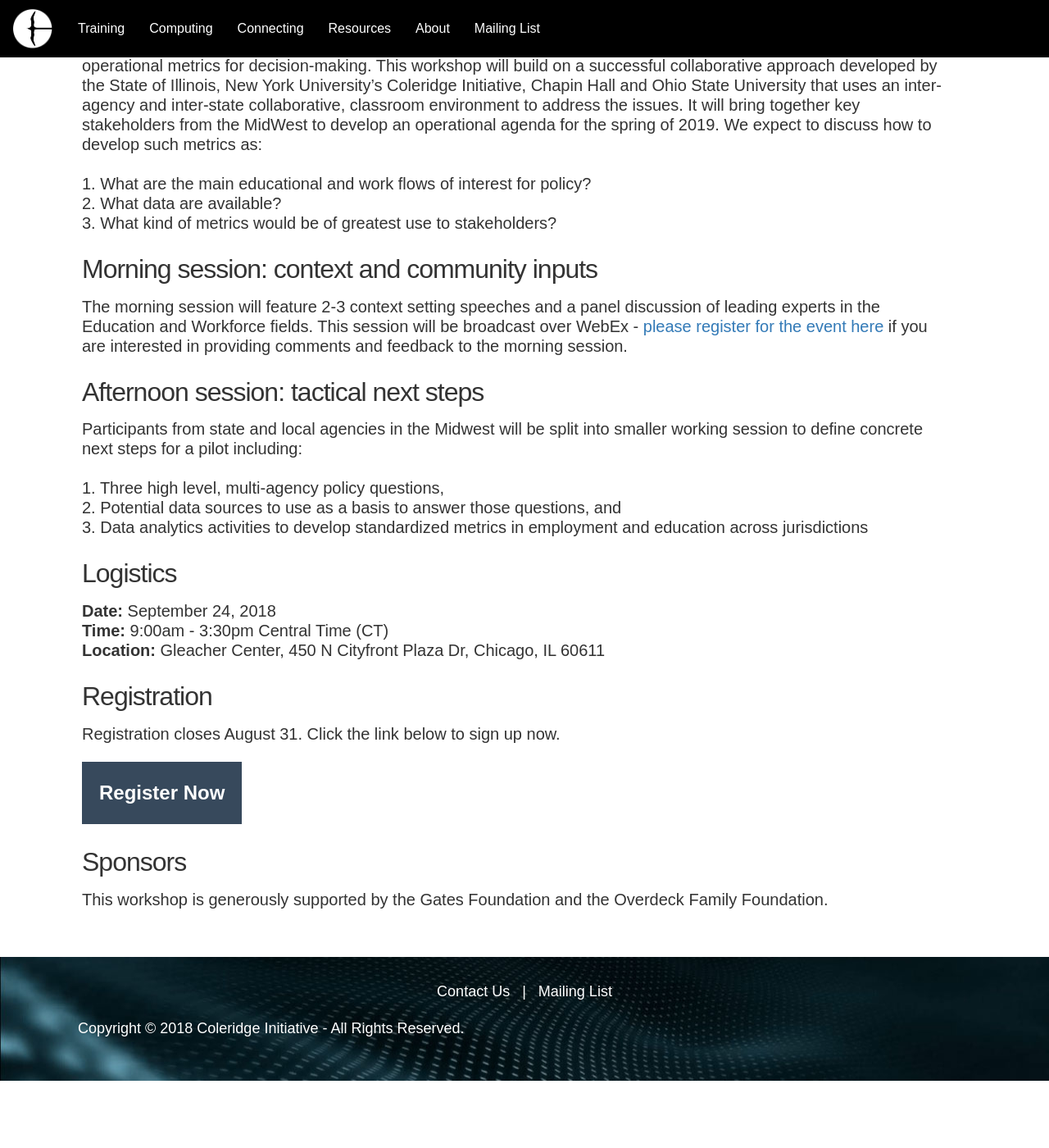
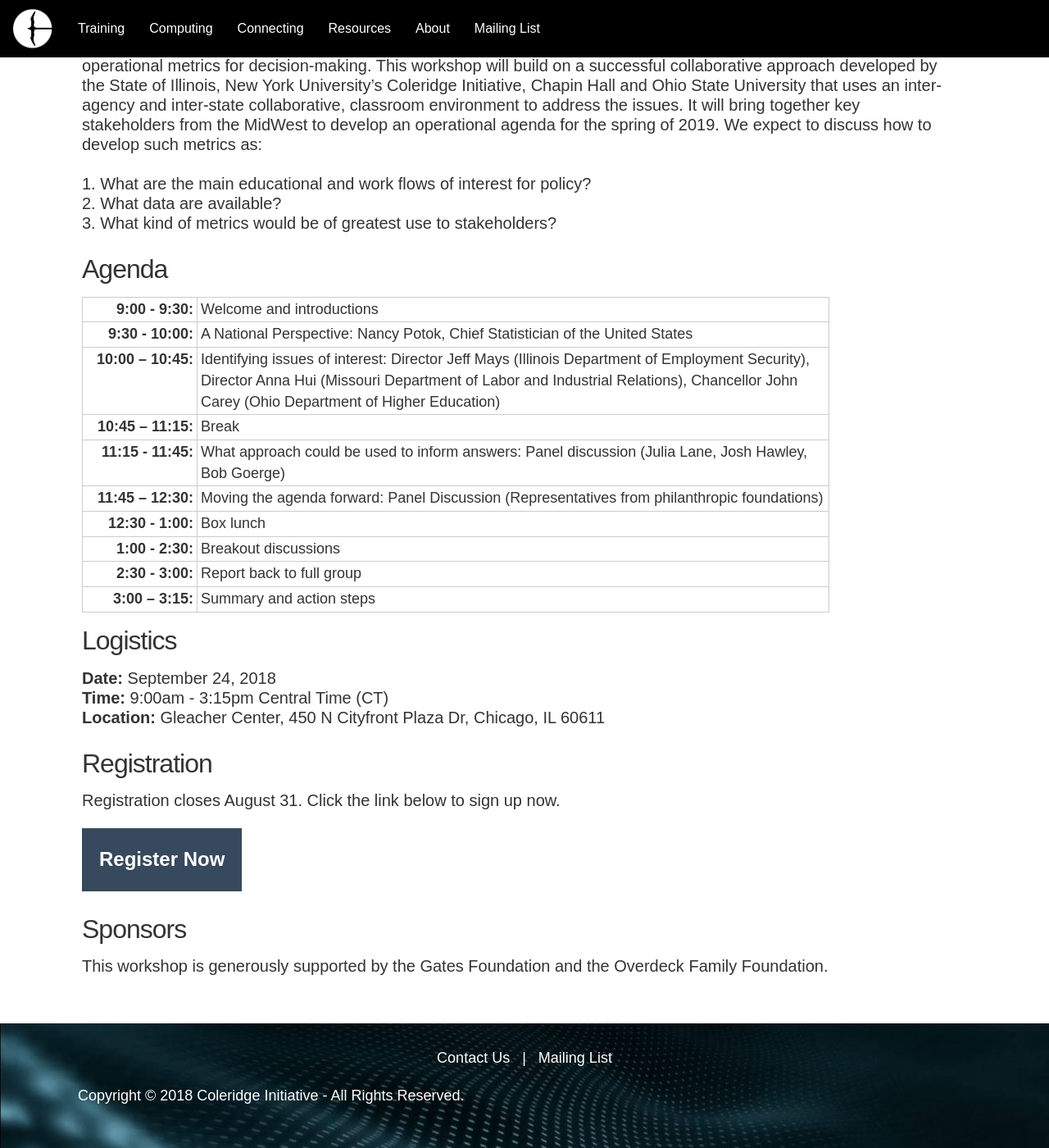
Before and after one commit to NYU-CI/coleridge, a Jekyll site: the page built from pages/workshop.html, in a window 1280 px wide and 1400 px high, scrolled down 698 px. Shown: the whole window at 82% size. Built offline with Jekyll 4.4.1, drawn with Linux system fonts in a browser that asks for light colours; nearby versions of some CDN libraries; before the commit the page ends 2016 px from its top, so only the background shows below that.

Commit message:
Add agenda

```diff
--- a/assets/css/mobilefirst.css
+++ b/assets/css/mobilefirst.css
@@ -1841,3 +1841,20 @@
 }
 /* End Competition Page */
 /*************************************/
+.agenda {
+  font-size: 18px;
+  margin-left: 30px;
+  width: 80%;
+  border: 1px solid #CCCCCC;
+}
+
+.agenda td {
+  padding: 2px 4px 2px 4px;
+  min-width: 140px;
+  vertical-align: top;
+  border: 1px solid #CCCCCC;
+}
+
+.agenda td:nth-child(1) {
+  text-align: right;
+}
--- a/pages/workshop.html
+++ b/pages/workshop.html
@@ -31,26 +31,58 @@
           2. What data are available?<br>
           3. What kind of metrics would be of greatest use to stakeholders?<br>
       </p>
-
     </div>
 
+    <!-- WebEx: "https://nyu.webex.com/nyu/onstage/g.php?MTID=e6e71e68a06a26c6c4d7d2a507322175b"  -->
+
+
     <div class="col-sm-12">
-      <p class="curriculum-title">Morning session: context and community inputs</p>
+      <p class="curriculum-title">Agenda</p>
     </div>
     <div class="col-sm-12">
-      <p class="curriculum-description">The morning session will feature 2-3 context setting speeches and a panel discussion of leading experts in the Education and Workforce fields. This session will be broadcast over WebEx - <a href="https://nyu.webex.com/nyu/onstage/g.php?MTID=e6e71e68a06a26c6c4d7d2a507322175b" target="_blank">please register for the event here</a> if you are interested in providing comments and feedback to the morning session.</p>
-    </div>
+      <table class="agenda">
+        <tr>
+          <td><strong>9:00 - 9:30: </strong></td>
+          <td>Welcome and introductions</td>
+        </tr>
+        <tr>
+          <td><strong>9:30 - 10:00: </strong></td>
+          <td>A National Perspective: Nancy Potok, Chief Statistician of the United States</td>
+        </tr>
+        <tr>
+          <td><strong>10:00 – 10:45: </strong></td>
+          <td>Identifying issues of interest: Director Jeff Mays (Illinois Department of Employment Security), Director Anna Hui (Missouri Department of Labor and Industrial Relations), Chancellor John Carey (Ohio Department of Higher Education)</td>
+        </tr>
+        <tr>
+          <td><strong>10:45 – 11:15: </strong></td>
+          <td>Break</td>
+        </tr>
+        <tr>
+          <td><strong>11:15 - 11:45: </strong></td>
+          <td>What approach could be used to inform answers: Panel discussion (Julia Lane, Josh Hawley, Bob Goerge)</td>
+        </tr>
+        <tr>
+          <td><strong>11:45 – 12:30: </strong></td>
+          <td>Moving the agenda forward: Panel Discussion (Representatives from philanthropic foundations)</td>
+        </tr>
+        <tr>
+          <td><strong>12:30 - 1:00: </strong></td>
+          <td>Box lunch</td>
+        </tr>
+        <tr>
+          <td><strong>1:00 - 2:30: </strong></td>
+          <td>Breakout discussions</td>
+        </tr>
+        <tr>
+          <td><strong>2:30 - 3:00: </strong></td>
+          <td>Report back to full group</td>
+        </tr>
+        <tr>
+          <td><strong>3:00 – 3:15: </strong></td>
+          <td>Summary and action steps</td>
+        </tr>
+      </table>
 
-    <div class="col-sm-12">
-      <p class="curriculum-title">Afternoon session: tactical next steps</p>
-    </div>
-    <div class="col-sm-12">
-      <p class="curriculum-description">
-        Participants from state and local agencies in the Midwest will be split into smaller working session to define concrete next steps for a pilot including:<br><br>
-        1. Three high level, multi-agency policy questions,<br>
-        2. Potential data sources to use as a basis to answer those questions, and<br>
-        3. Data analytics activities to develop standardized metrics in employment and education across jurisdictions
-      </p>
     </div>
 
     <div class="col-sm-12">
@@ -59,7 +91,7 @@
     <div class="col-sm-12">
       <p class="curriculum-description">
         <strong>Date: </strong>September 24, 2018<br>
-        <strong>Time: </strong>9:00am - 3:30pm Central Time (CT)<br>
+        <strong>Time: </strong>9:00am - 3:15pm Central Time (CT)<br>
         <strong>Location: </strong>Gleacher Center, 450 N Cityfront Plaza Dr, Chicago, IL 60611<br>
       </p>
     </div>
```
